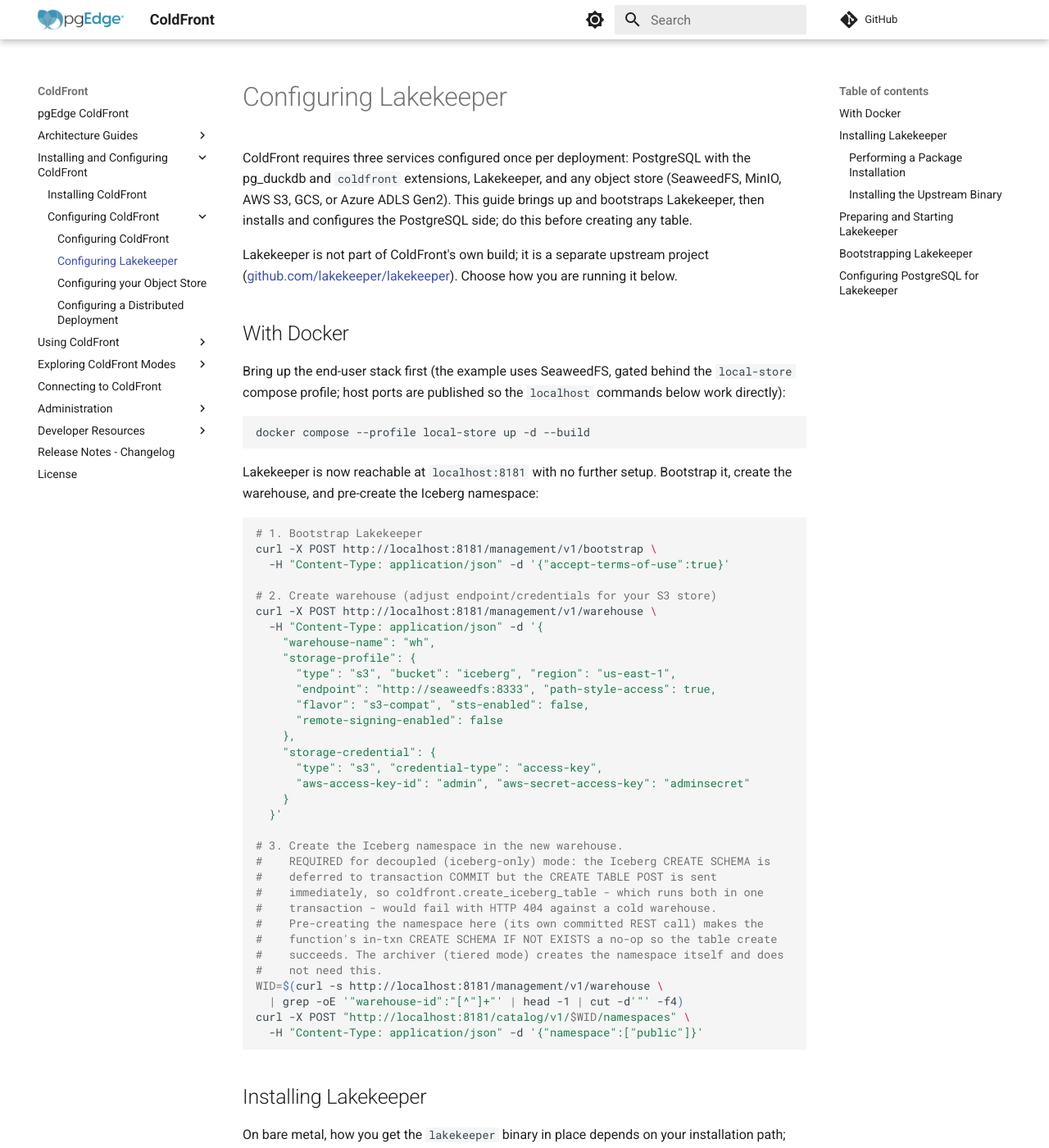
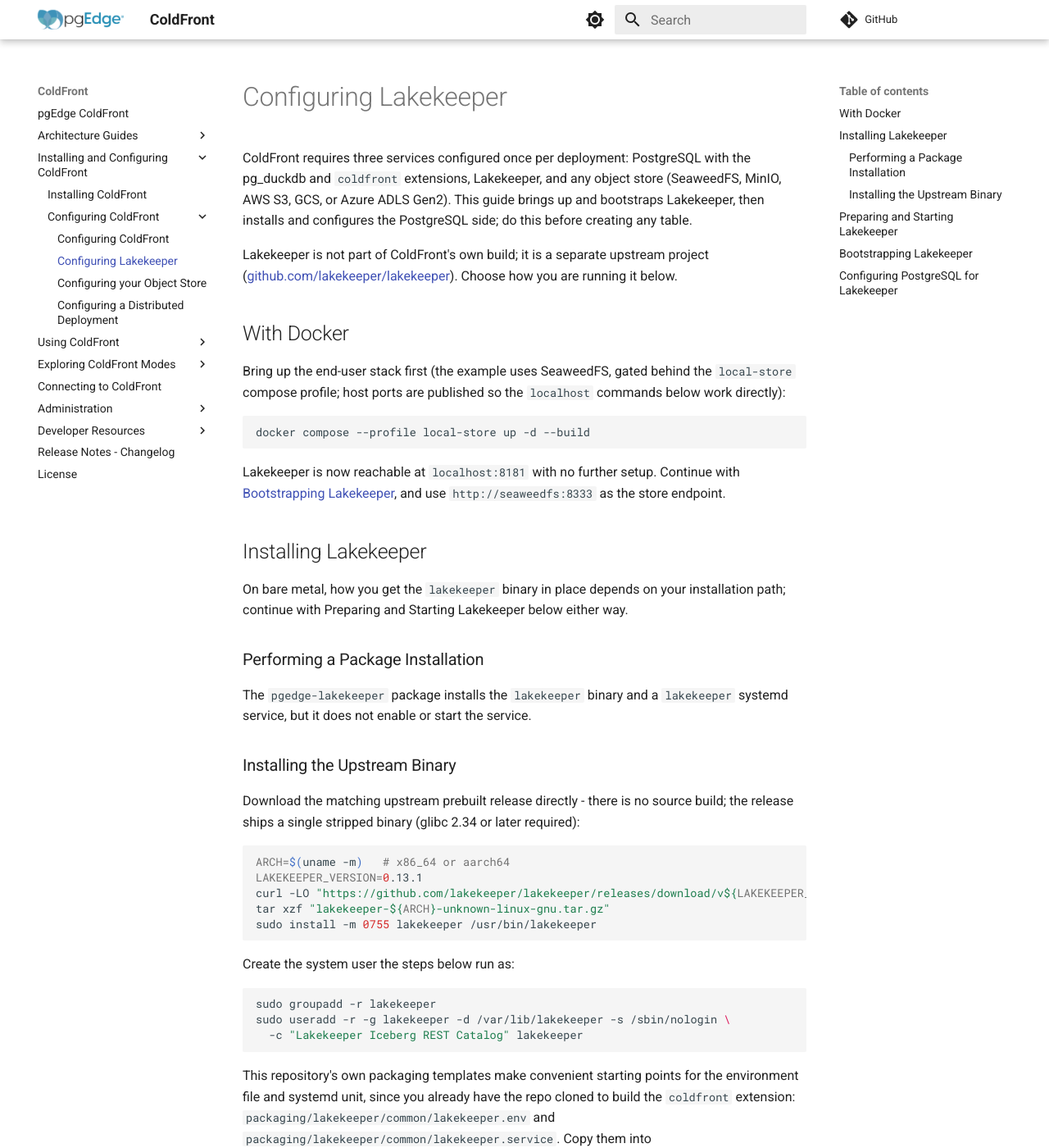
Before and after one commit to pgEdge/coldfront, an MkDocs documentation site: the page built from docs/configure_lakekeeper.md, in a window 1280 px wide and 1400 px high. Shown: the whole window at 82% size. Built offline with MkDocs 1.6.1 and Material for MkDocs 9.7.7, drawn with Linux system fonts in a browser that asks for light colours; comment, search, counter and statistics services are not loaded; some of the changed text lies outside the part shown.

Commit message:
docs: keep one copy of the Lakekeeper bootstrap commands, fix the bare-metal endpoint

````diff
--- a/docs/configure_lakekeeper.md
+++ b/docs/configure_lakekeeper.md
@@ -21,44 +21,8 @@ docker compose --profile local-store up -d --build
 ```
 
 Lakekeeper is now reachable at `localhost:8181` with no further setup.
-Bootstrap it, create the warehouse, and pre-create the Iceberg
-namespace:
-
-```bash
-# 1. Bootstrap Lakekeeper
-curl -X POST http://localhost:8181/management/v1/bootstrap \
-  -H "Content-Type: application/json" -d '{"accept-terms-of-use":true}'
-
-# 2. Create warehouse (adjust endpoint/credentials for your S3 store)
-curl -X POST http://localhost:8181/management/v1/warehouse \
-  -H "Content-Type: application/json" -d '{
-    "warehouse-name": "wh",
-    "storage-profile": {
-      "type": "s3", "bucket": "iceberg", "region": "us-east-1",
-      "endpoint": "http://seaweedfs:8333", "path-style-access": true,
-      "flavor": "s3-compat", "sts-enabled": false,
-      "remote-signing-enabled": false
-    },
-    "storage-credential": {
-      "type": "s3", "credential-type": "access-key",
-      "aws-access-key-id": "admin", "aws-secret-access-key": "adminsecret"
-    }
-  }'
-
-# 3. Create the Iceberg namespace in the new warehouse.
-#    REQUIRED for decoupled (iceberg-only) mode: the Iceberg CREATE SCHEMA is
-#    deferred to transaction COMMIT but the CREATE TABLE POST is sent
-#    immediately, so coldfront.create_iceberg_table - which runs both in one
-#    transaction - would fail with HTTP 404 against a cold warehouse.
-#    Pre-creating the namespace here (its own committed REST call) makes the
-#    function's in-txn CREATE SCHEMA IF NOT EXISTS a no-op so the table create
-#    succeeds. The archiver (tiered mode) creates the namespace itself and does
-#    not need this.
-WID=$(curl -s http://localhost:8181/management/v1/warehouse \
-  | grep -oE '"warehouse-id":"[^"]+"' | head -1 | cut -d'"' -f4)
-curl -X POST "http://localhost:8181/catalog/v1/$WID/namespaces" \
-  -H "Content-Type: application/json" -d '{"namespace":["public"]}'
-```
+Continue with [Bootstrapping Lakekeeper](#bootstrapping-lakekeeper), and use
+`http://seaweedfs:8333` as the store endpoint.
 
 ## Installing Lakekeeper
 
@@ -147,20 +111,25 @@ beyond a trusted network.
 ## Bootstrapping Lakekeeper
 
 Bootstrap Lakekeeper, create the warehouse, and pre-create the Iceberg
-namespace:
+namespace. In the warehouse command, replace `<store-endpoint>` with the
+address Lakekeeper uses to reach your store: `http://seaweedfs:8333` for the
+SeaweedFS store in the Docker stack, or `http://localhost:8333` for SeaweedFS
+running on the same host. For another store, change the `storage-profile` and
+`storage-credential` as shown in
+[Configuring your Object Store](object_store.md#configuring-lakekeeper).
 
 ```bash
 # 1. Bootstrap Lakekeeper
 curl -X POST http://localhost:8181/management/v1/bootstrap \
   -H "Content-Type: application/json" -d '{"accept-terms-of-use":true}'
 
-# 2. Create warehouse (adjust endpoint/credentials for your S3 store)
+# 2. Create the warehouse (replace <store-endpoint> as described above)
 curl -X POST http://localhost:8181/management/v1/warehouse \
   -H "Content-Type: application/json" -d '{
     "warehouse-name": "wh",
     "storage-profile": {
       "type": "s3", "bucket": "iceberg", "region": "us-east-1",
-      "endpoint": "http://seaweedfs:8333", "path-style-access": true,
+      "endpoint": "<store-endpoint>", "path-style-access": true,
       "flavor": "s3-compat", "sts-enabled": false,
       "remote-signing-enabled": false
     },
@@ -187,14 +156,17 @@ curl -X POST "http://localhost:8181/catalog/v1/$WID/namespaces" \
 
 ## Configuring PostgreSQL for Lakekeeper
 
-Once Lakekeeper is bootstrapped, install the extensions and set the
-cold-tier credentials, once per database:
+When Lakekeeper is bootstrapped, install the extensions and set the
+cold-tier credentials, once per database. Replace `<store-endpoint>` with the
+store's address as PostgreSQL reaches it, without the `http://` prefix:
+`seaweedfs:8333` in the Docker stack, or `localhost:8333` for SeaweedFS on the
+same host:
 
 ```sql
 CREATE EXTENSION IF NOT EXISTS pg_duckdb;
 CREATE EXTENSION IF NOT EXISTS coldfront;
 
-SELECT coldfront.set_storage_secret('admin', 'adminsecret', 'seaweedfs:8333');
+SELECT coldfront.set_storage_secret('admin', 'adminsecret', '<store-endpoint>');
 ```
 
 The secret is stored in the `coldfront.storage_secret` table (excluded from
````
